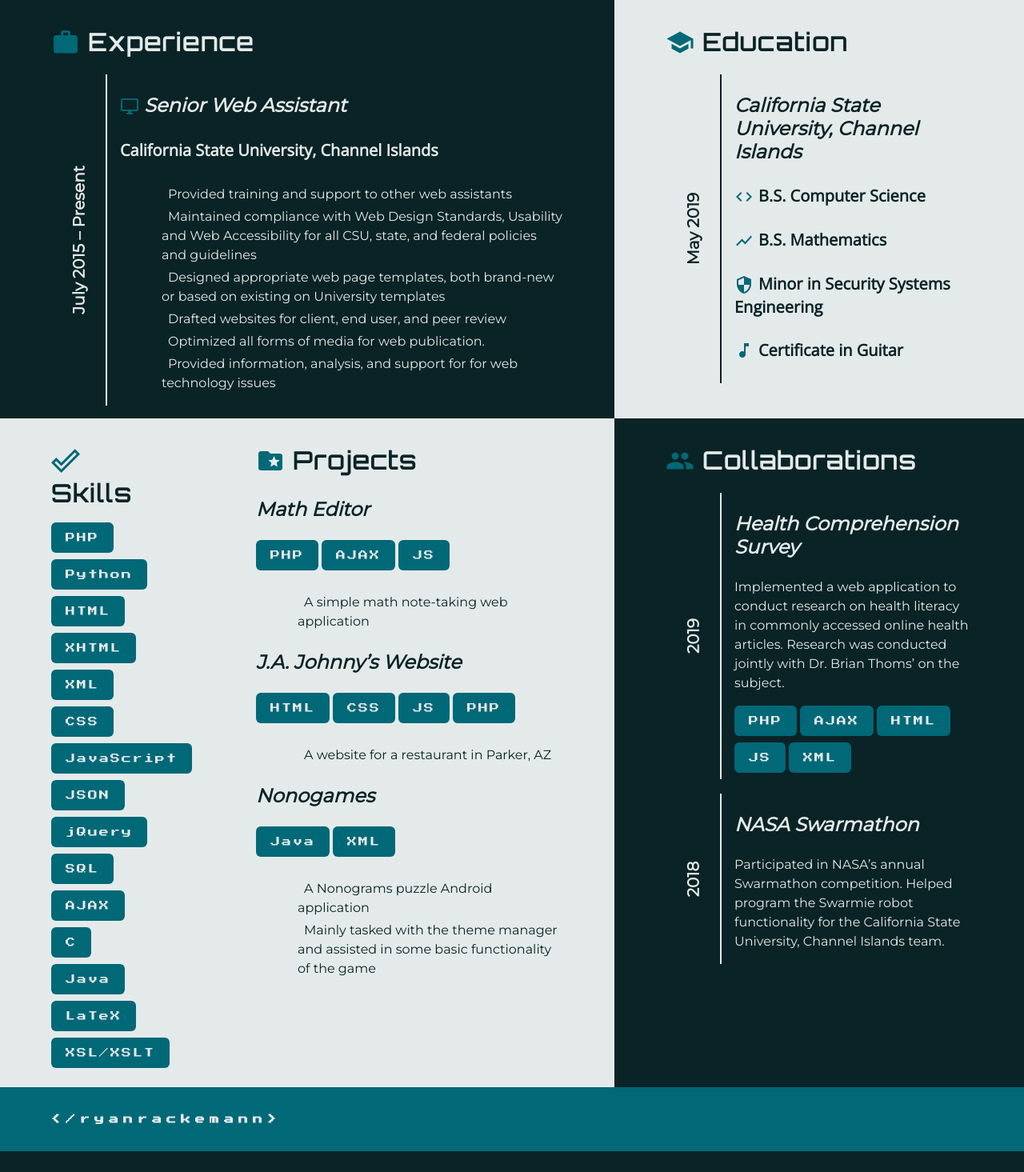
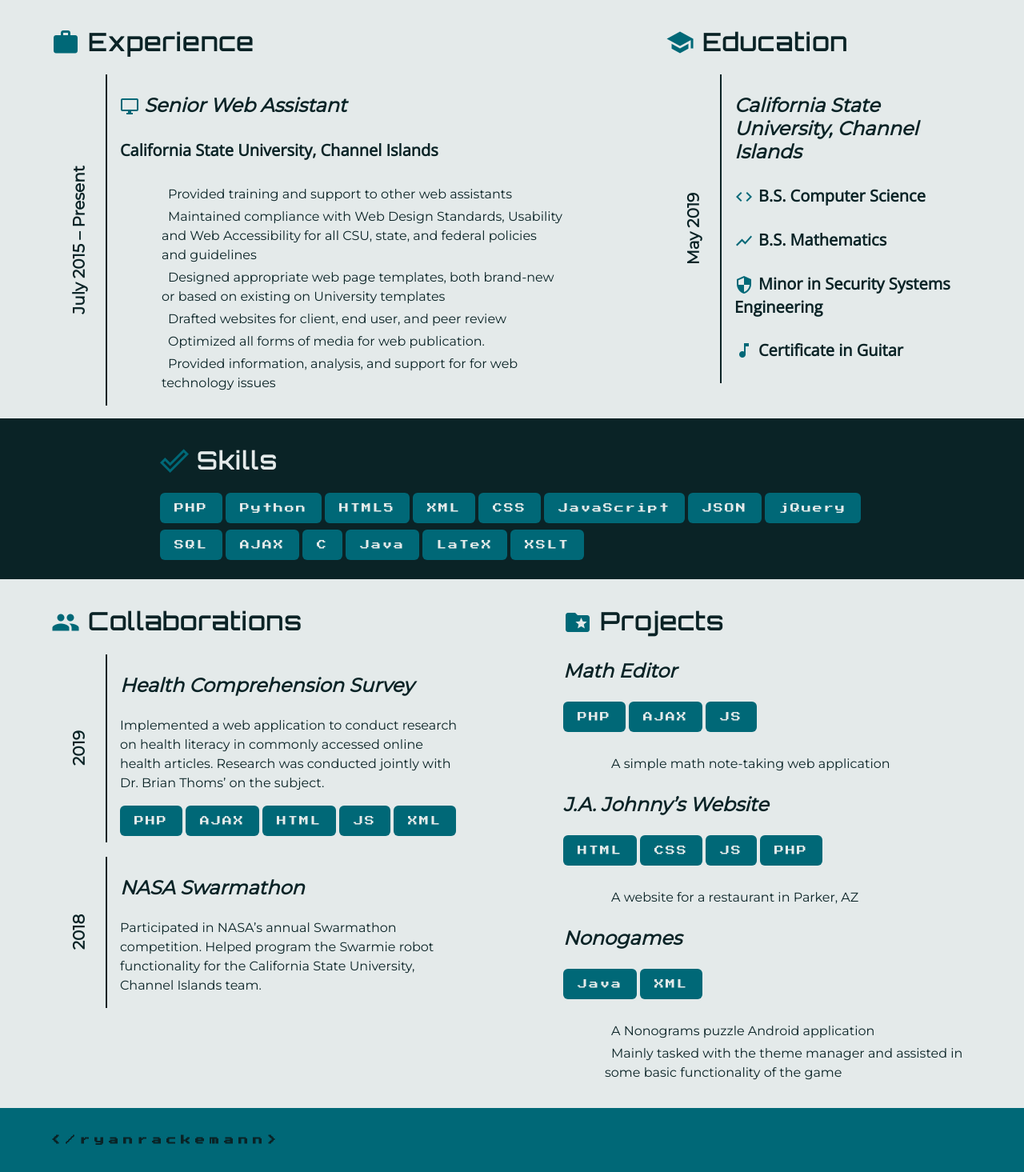
Before and after one commit to ryanrackemann/ryanrackemann.github.io, a PHP site: page / in a window 1280 px wide. Shown: the part 88-1553 px from the top of the page at 80% size. Before the commit the page ends 1527 px from the top, so only its background shows below. Run offline with PHP 8.4, Linux system fonts and the light colour scheme.

Commit message:
updated css

```diff
--- a/css/style.css
+++ b/css/style.css
@@ -76,6 +76,14 @@
 }
 .blue {
      background-color: var(--blue);
+     color: var(--dark);
+}
+.dark *::selection, .blue *::selection {
+     background: var(--white);
+     color: var(--dark);
+}
+.white *::selection {
+     background: var(--dark);
      color: var(--white);
 }
 i {
@@ -144,12 +152,6 @@
 .externals a:hover i { color: var(--blue); }
 .GitHub { grid-area: GitHub; }
 .LinkedIn { grid-area: LinkedIn; }
-.dark-blue *::selection, .light-blue *::selection {
-     background: var(--dark);
-}
-.orange *::selection {
-     background: var(--white);
-}
 .content {
      grid-area: content;
 }
@@ -240,7 +242,7 @@
      main {
           display: grid;
           grid-template-columns: repeat(10, 10%);
-          grid-template-rows: repeat(2, auto);
+          grid-template-rows: repeat(3, auto);
      }
      #Experience {
           grid-column: 1 / span 6;
@@ -251,16 +253,39 @@
           grid-row: 1 / span 1;
      }
      #Skills {
-          grid-column: 1 / span 2;
+          padding: 16px 200px;
+          grid-column: auto / span 10;
           grid-row: 2 / span 1;
      }
      #Projects {
-          grid-column: 3 / span 4;
-          grid-row: 2 / span 1;
+          grid-column: auto / span 5;
+          grid-row: 3 / span 1;
      }
      #Collaborations {
-          grid-column: 7 / span 5;
-          grid-row: 2 / span 1;
+          grid-column: auto / span 5;
+          grid-row: 3 / span 1;
+     }
+     .desktop-white {
+          background-color: var(--white);
+          color: var(--dark);
+     }
+     .desktop-dark {
+          background-color: var(--dark);
+          color: var(--white);
+     }
+     .desktop-dark *::selection {
+          background: var(--white);
+          color: var(--dark);
+     }
+     .desktop-white *::selection {
+          background: var(--dark);
+          color: var(--white);
+     }
+     .desktop-dark .timeWrap {
+          border-right: var(--white) solid 2.2px;
+     }
+     .desktop-white .timeWrap {
+          border-right: var(--dark) solid 2.2px;
      }
 }
 @media only screen and (min-width: 1600px) {
--- a/index.html
+++ b/index.html
@@ -3,6 +3,9 @@
      <head>
           <meta charset="utf-8">
           <meta name="viewport" content="width=device-width, initial-scale=1">
+          <meta name="keywords" content="PHP, Python, HTML5, XML, CSS, JavaScript, JSON, jQuery, SQL, AJAX, C, Java, LaTeX, XSLT, Computer Science, Software, Engineering, Math, Mathematics">
+          <meta name="description" content="A Computer Science and Mathematics student seeking a new placement in the workforce.">
+          <meta name="author" content="Ryan Rackemann">
           <link rel="shortcut icon" href="img/tab-icon.ico" type="image/x-icon" />
           <link rel="stylesheet" href="css/style.css">
           <link rel="stylesheet" href="https://use.fontawesome.com/releases/v5.7.2/css/all.css" integrity="sha384-fnmOCqbTlWIlj8LyTjo7mOUStjsKC4pOpQbqyi7RrhN7udi9RwhKkMHpvLbHG9Sr" crossorigin="anonymous">
@@ -40,7 +43,7 @@
                          </div>
                     </div>
                </div>
-               <div id="Experience" class="dark">
+               <div id="Experience" class="dark desktop-white">
                     <h2><i class="material-icons">work</i>Experience</h2>
                     <div class="timeContentGrid">
                          <div class="timeWrap">
@@ -60,13 +63,12 @@
                          </div>
                     </div>
                </div>
-               <div id="Skills" class="white">
+               <div id="Skills" class="white desktop-dark">
                     <h2><i class="material-icons">done_outline</i>Skills</h2>
                     <div class="taglist">
                          <div><p>PHP</p></div>
                          <div><p>Python</p></div>
-                         <div><p>HTML</p></div>
-                         <div><p>XHTML</p></div>
+                         <div><p>HTML5</p></div>
                          <div><p>XML</p></div>
                          <div><p>CSS</p></div>
                          <div><p>JavaScript</p></div>
@@ -77,10 +79,10 @@
                          <div><p>C</p></div>
                          <div><p>Java</p></div>
                          <div><p>LaTeX</p></div>
-                         <div><p>XSL/XSLT</p></div>
+                         <div><p>XSLT</p></div>
                     </div>
                </div>
-               <div id="Collaborations" class="dark">
+               <div id="Collaborations" class="dark desktop-white">
                     <h2><i class="material-icons">people</i>Collaborations</h2>
                     <div class="timeContentGrid">
                          <div class="timeWrap">
```
